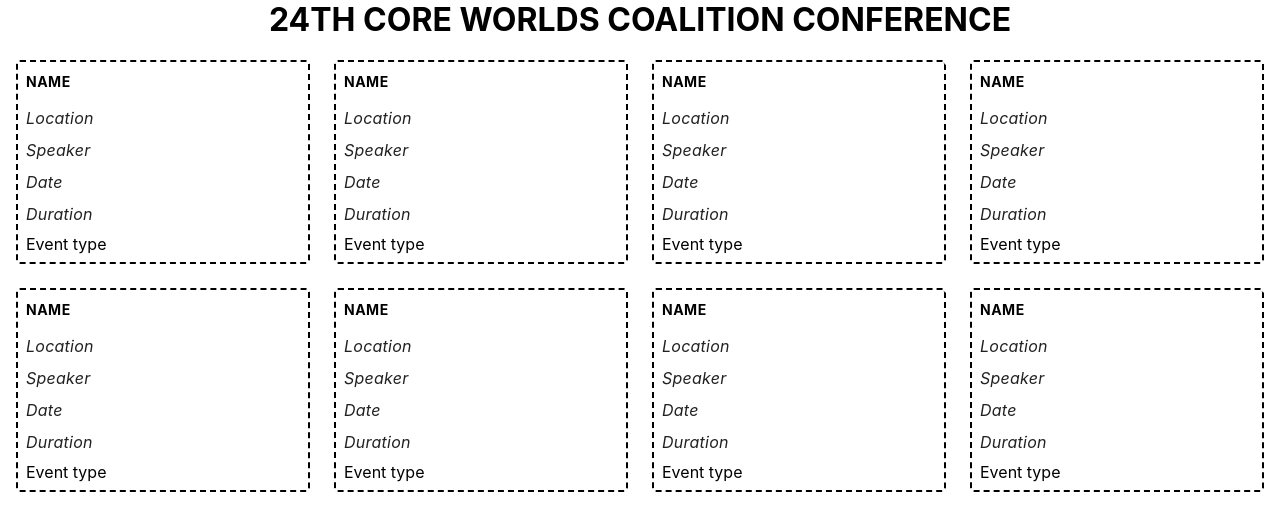
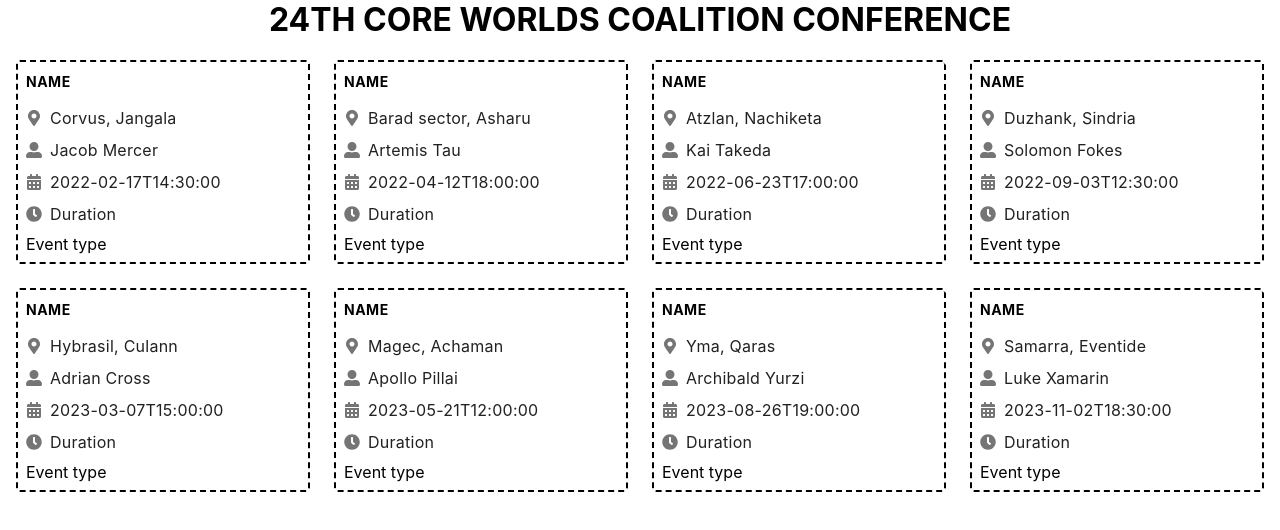
Before and after one commit to Olena-Milham/practice-react-01, a React (Create React App) app: page / in a window 1280 px wide. Shown: the top 530 px of the page. Built offline with nearby package versions, Linux system fonts and the light colour scheme.

Commit message:
add icons

```diff
--- a/package.json
+++ b/package.json
@@ -10,6 +10,7 @@
     "prop-types": "^15.8.1",
     "react": "^18.1.0",
     "react-dom": "^18.1.0",
+    "react-icons": "^4.7.1",
     "react-scripts": "5.0.1",
     "web-vitals": "^2.1.3"
   },
--- a/src/components/Event/Event.jsx
+++ b/src/components/Event/Event.jsx
@@ -1,4 +1,5 @@
 import PropTypes from 'prop-types'
+import { FaMapMarkerAlt, FaUserAlt, FaCalendarAlt, FaClock } from 'react-icons/fa';
 import css from './Event.module.css'
 export const Event =({name, location, speaker,type, start, end})=>{
     console.log(css)
@@ -7,24 +8,22 @@
         <div className={css.event}>
             <h2 className={css.title}> Name</h2>
             <p className={css.info}>
-                <i className='icon'>
-                    Location
-                </i>
-            </p>
+            <FaMapMarkerAlt className ={css.icon} size={16} />
+                    {location}
+                    </p>
              <p className={css.info}>
-                <i>
-                    Speaker
-                </i>
+             <FaUserAlt className={css.icon} size={16} />
+                    {speaker}
             </p>
             <p className={css.info}>
-                <i>
-                    Date
-                </i>
+            <FaCalendarAlt className={css.icon} size={16} />
+                    {start}
+
             </p>
             <p className={css.info}>
-                <i>
+            <FaClock className={css.icon} size={16} />
                     Duration
-                </i>
+
             </p>
             <span> Event type </span>
         </div>
```
Also changed, not shown: 1 other file (tests, documents, lock files or other folders).
